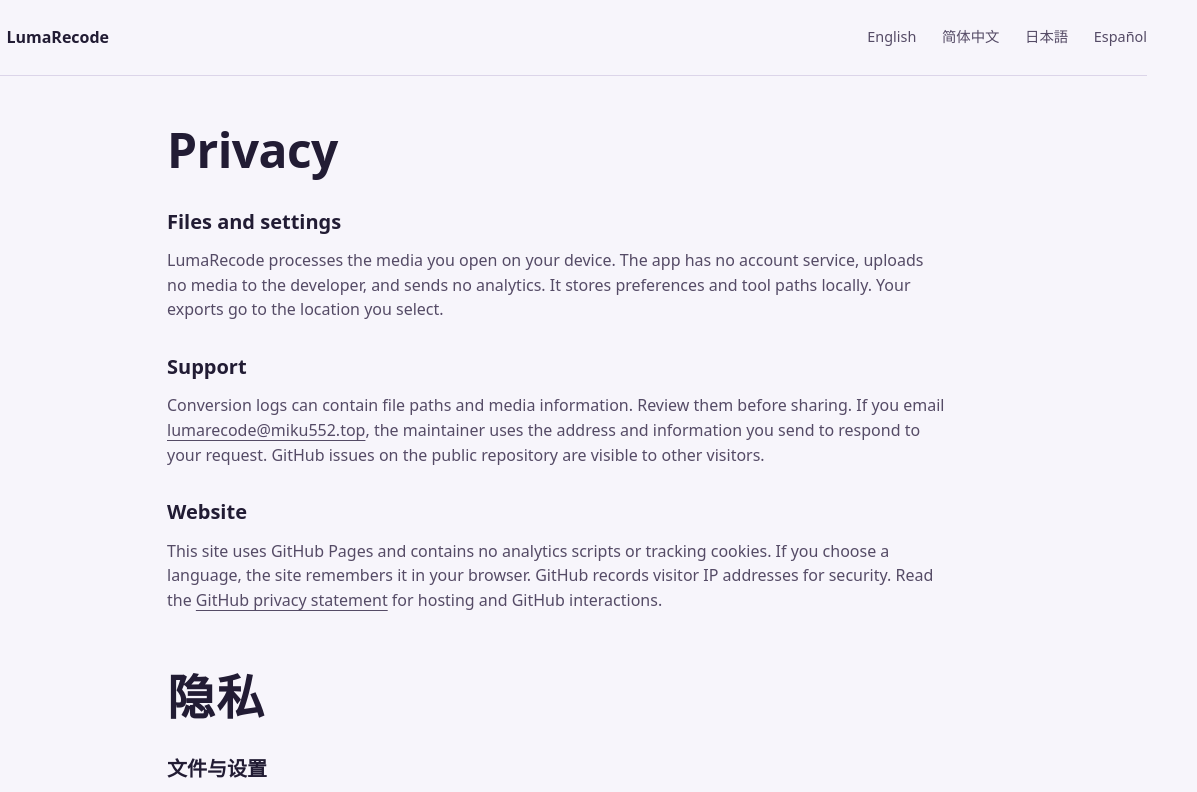
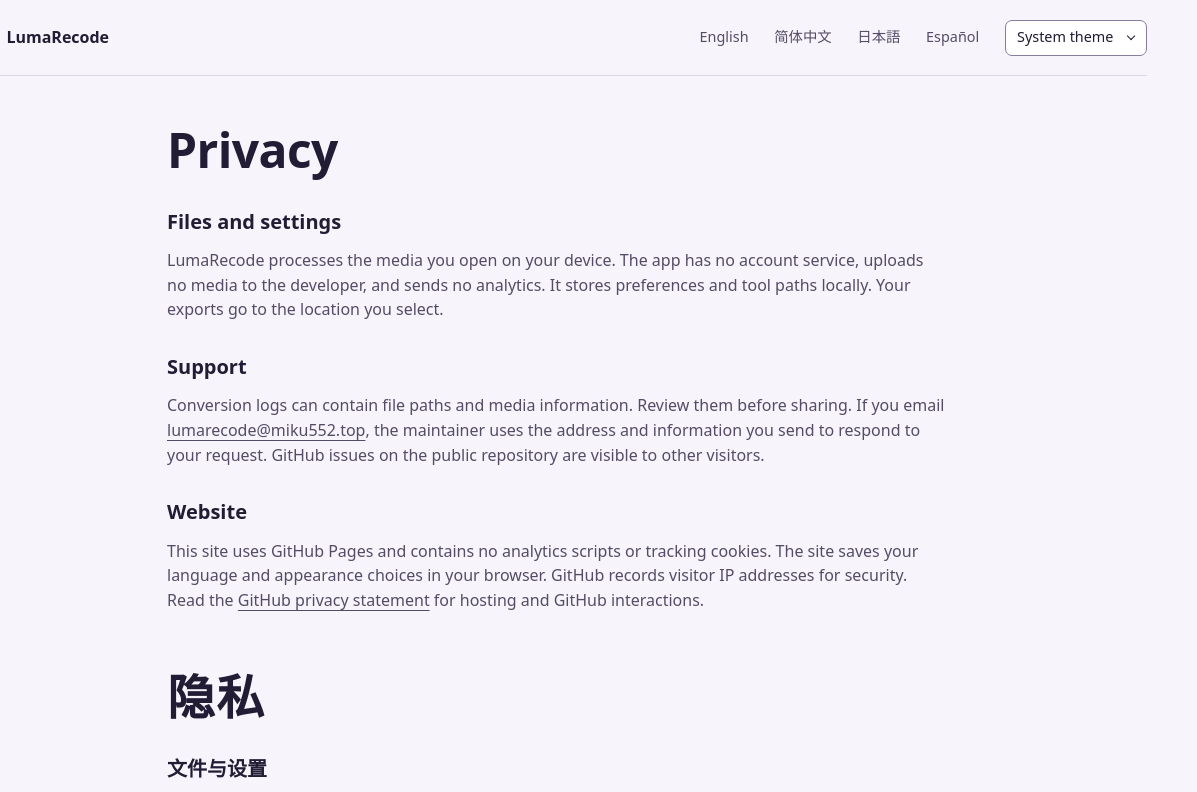
Before and after one commit to MIKU552/LumaRecode, a plain HTML site: page site/privacy.html in a window 1280 px wide. Shown: the top 792 px of the page, 83-1280 px from the left. Drawn offline with Linux system fonts and the light colour scheme.

Commit message:
Add a persistent system, light and dark theme selector
Co-authored-by: codex <197952311+codex@users.noreply.github.com>

```diff
--- /dev/null
+++ b/site/appearance.js
@@ -0,0 +1,43 @@
+(() => {
+  const storageKey = "lumarecode.appearance";
+  const systemMedia = "(prefers-color-scheme: light)";
+  const root = document.documentElement;
+  let appearance = "system";
+
+  try {
+    const saved = window.localStorage.getItem(storageKey);
+    if (saved === "light" || saved === "dark") {
+      appearance = saved;
+    }
+  } catch {
+    // The system preference remains usable when the browser blocks storage.
+  }
+  root.dataset.appearance = appearance;
+
+  window.addEventListener("DOMContentLoaded", () => {
+    const picker = document.querySelector(".theme-picker");
+    const select = picker.querySelector("select");
+    const sources = document.querySelectorAll("source[data-light-screenshot]");
+
+    function showAppearance() {
+      root.dataset.appearance = appearance;
+      select.value = appearance;
+      for (const source of sources) {
+        // Keep the native media query in System mode so images track live OS changes.
+        source.media = appearance === "light" ? "all" : appearance === "dark" ? "not all" : systemMedia;
+      }
+    }
+
+    showAppearance();
+    picker.hidden = false;
+    select.addEventListener("change", () => {
+      appearance = select.value;
+      showAppearance();
+      try {
+        window.localStorage.setItem(storageKey, appearance);
+      } catch {
+        // The chosen appearance still applies to this page.
+      }
+    });
+  });
+})();
--- a/site/privacy.html
+++ b/site/privacy.html
@@ -6,18 +6,28 @@
   <meta name="color-scheme" content="light dark">
   <link rel="canonical" href="https://lumarecode.miku552.top/privacy.html">
   <link rel="icon" href="assets/lumarecode.png" type="image/png">
+  <script src="appearance.js"></script>
   <link rel="stylesheet" href="style.css">
   <title>Privacy · LumaRecode</title>
 </head>
 <body>
   <header class="wrap topbar">
     <a class="brand" href="./"><img src="assets/lumarecode.png" width="29" height="29" alt="">LumaRecode</a>
+    <div class="site-nav">
       <nav aria-label="Language">
         <a href="#english">English</a>
         <a href="#zh" lang="zh-Hans">简体中文</a>
         <a href="#ja" lang="ja">日本語</a>
         <a href="#es" lang="es">Español</a>
       </nav>
+      <div class="theme-picker" hidden>
+        <select aria-label="Appearance">
+          <option value="system">System theme</option>
+          <option value="light">Light theme</option>
+          <option value="dark">Dark theme</option>
+        </select>
+      </div>
+    </div>
   </header>
   <main class="wrap policy">
     <section id="english" aria-labelledby="english-heading">
@@ -27,7 +37,7 @@
       <h2>Support</h2>
       <p>Conversion logs can contain file paths and media information. Review them before sharing. If you email <a href="mailto:lumarecode@miku552.top">lumarecode@miku552.top</a>, the maintainer uses the address and information you send to respond to your request. GitHub issues on the public repository are visible to other visitors.</p>
       <h2>Website</h2>
-      <p>This site uses GitHub Pages and contains no analytics scripts or tracking cookies. If you choose a language, the site remembers it in your browser. GitHub records visitor IP addresses for security. Read the <a href="https://docs.github.com/en/site-policy/privacy-policies/github-general-privacy-statement">GitHub privacy statement</a> for hosting and GitHub interactions.</p>
+      <p>This site uses GitHub Pages and contains no analytics scripts or tracking cookies. The site saves your language and appearance choices in your browser. GitHub records visitor IP addresses for security. Read the <a href="https://docs.github.com/en/site-policy/privacy-policies/github-general-privacy-statement">GitHub privacy statement</a> for hosting and GitHub interactions.</p>
     </section>
     <section id="zh" lang="zh-Hans" aria-labelledby="zh-heading">
       <h1 id="zh-heading">隐私</h1>
@@ -36,7 +46,7 @@
       <h2>问题反馈</h2>
       <p>转换日志可能包含文件路径和素材信息，分享前请先检查。你向 <a href="mailto:lumarecode@miku552.top">lumarecode@miku552.top</a> 发邮件时，维护者使用你的地址和邮件内容回复问题。公开仓库中的 GitHub Issue 可被其他访客看到。</p>
       <h2>项目网站</h2>
-      <p>网站托管于 GitHub Pages，没有统计脚本或追踪 Cookie。手动选择的语言保存在你的浏览器中。GitHub 出于安全目的记录访客的 IP 地址。网站托管及 GitHub 交互详情见 <a href="https://docs.github.com/en/site-policy/privacy-policies/github-general-privacy-statement">GitHub 隐私声明（英文）</a>。</p>
+      <p>网站托管于 GitHub Pages，没有统计脚本或追踪 Cookie。手动选择的语言和外观保存在你的浏览器中。GitHub 出于安全目的记录访客的 IP 地址。网站托管及 GitHub 交互详情见 <a href="https://docs.github.com/en/site-policy/privacy-policies/github-general-privacy-statement">GitHub 隐私声明（英文）</a>。</p>
     </section>
     <section id="ja" lang="ja" aria-labelledby="ja-heading">
       <h1 id="ja-heading">プライバシー</h1>
@@ -45,7 +55,7 @@
       <h2>お問い合わせ</h2>
       <p>変換ログにファイルパスや素材の情報が含まれることがあります。共有する前に内容を確認してください。<a href="mailto:lumarecode@miku552.top">lumarecode@miku552.top</a> へのお問い合わせでは、返信に必要な範囲でメールアドレスと送信内容を使用します。公開リポジトリの GitHub Issues は他の利用者も閲覧できます。</p>
       <h2>ウェブサイト</h2>
-      <p>このサイトは GitHub Pages を利用し、アクセス解析スクリプトやトラッキング Cookie を使用しません。手動で選んだ言語はブラウザーに保存されます。GitHub はセキュリティのためにアクセス元の IP アドレスを記録します。詳細は <a href="https://docs.github.com/ja/site-policy/privacy-policies/github-general-privacy-statement">GitHub のプライバシーステートメント</a>をご覧ください。</p>
+      <p>このサイトは GitHub Pages を利用し、アクセス解析スクリプトやトラッキング Cookie を使用しません。手動で選んだ言語と外観はブラウザーに保存されます。GitHub はセキュリティのためにアクセス元の IP アドレスを記録します。詳細は <a href="https://docs.github.com/ja/site-policy/privacy-policies/github-general-privacy-statement">GitHub のプライバシーステートメント</a>をご覧ください。</p>
     </section>
     <section id="es" lang="es" aria-labelledby="es-heading">
       <h1 id="es-heading">Privacidad</h1>
@@ -54,7 +64,7 @@
       <h2>Contacto</h2>
       <p>Los registros de conversión pueden contener rutas de archivos e información del material. Revísalos antes de compartirlos. Si escribes a <a href="mailto:lumarecode@miku552.top">lumarecode@miku552.top</a>, el responsable del proyecto usa tu dirección y la información que envíes para responder. Las incidencias de GitHub en el repositorio público son visibles para otras personas.</p>
       <h2>Sitio web</h2>
-      <p>El sitio usa GitHub Pages y no usa scripts de análisis ni cookies de seguimiento. La selección manual de idioma se guarda en tu navegador. GitHub registra las direcciones IP de los visitantes por motivos de seguridad. Consulta la <a href="https://docs.github.com/es/site-policy/privacy-policies/github-general-privacy-statement">declaración de privacidad de GitHub</a> para conocer los detalles del alojamiento y las interacciones en GitHub.</p>
+      <p>El sitio usa GitHub Pages y no usa scripts de análisis ni cookies de seguimiento. Tus elecciones de idioma y apariencia se guardan en tu navegador. GitHub registra las direcciones IP de los visitantes por motivos de seguridad. Consulta la <a href="https://docs.github.com/es/site-policy/privacy-policies/github-general-privacy-statement">declaración de privacidad de GitHub</a> para conocer los detalles del alojamiento y las interacciones en GitHub.</p>
     </section>
   </main>
 </body>
--- a/site/style.css
+++ b/site/style.css
@@ -1,45 +1,30 @@
 :root {
-  color-scheme: dark;
+  color-scheme: light dark;
   font-family: system-ui, "Segoe UI", sans-serif;
   color: var(--text);
-  background: #101017;
-  --text: #f7f5ff;
-  --muted: #b7b4c9;
-  --line: #2c293b;
-  --accent: #d1c2fb;
-  --panel: #191823;
-  --button-border: #494359;
-  --button-hover: #252233;
-  --button-hover-border: #82749d;
-  --filled-text: #201733;
-  --filled-hover: #e4d9ff;
-  --image-border: #454158;
-  --hero-shadow: 0 18px 68px #030208b0, 0 0 86px #51459832;
+  background: light-dark(#f7f5fb, #101017);
+  --text: light-dark(#221c34, #f7f5ff);
+  --muted: light-dark(#554b66, #b7b4c9);
+  --line: light-dark(#dcd5e9, #2c293b);
+  --accent: light-dark(#4935aa, #d1c2fb);
+  --panel: light-dark(#fff, #191823);
+  --button-border: light-dark(#887ca3, #494359);
+  --button-hover: light-dark(#eee9f8, #252233);
+  --button-hover-border: light-dark(#695b88, #82749d);
+  --filled-text: light-dark(#fff, #201733);
+  --filled-hover: light-dark(#382682, #e4d9ff);
+  --image-border: light-dark(#cfc6e0, #454158);
+  --image-shadow: light-dark(#3c25501f, #030208b0);
+  --image-glow: light-dark(#7861b415, #51459832);
 }
 
-@media (prefers-color-scheme: light) {
-  :root {
-    color-scheme: light;
-    background: #f7f5fb;
-    --text: #221c34;
-    --muted: #554b66;
-    --line: #dcd5e9;
-    --accent: #4935aa;
-    --panel: #fff;
-    --button-border: #887ca3;
-    --button-hover: #eee9f8;
-    --button-hover-border: #695b88;
-    --filled-text: #fff;
-    --filled-hover: #382682;
-    --image-border: #cfc6e0;
-    --hero-shadow: 0 18px 58px #3c25501f, 0 0 68px #7861b415;
-  }
-}
+:root[data-appearance="light"] { color-scheme: light; }
+:root[data-appearance="dark"] { color-scheme: dark; }
 
 *, *::before, *::after { box-sizing: border-box; }
 body { margin: 0; line-height: 1.55; }
 a { color: inherit; text-underline-offset: .22em; }
-a:focus-visible { outline: 2px solid var(--accent); outline-offset: 5px; }
+a:focus-visible, .theme-picker select:focus-visible { outline: 2px solid var(--accent); outline-offset: 5px; }
 img { display: block; max-width: 100%; height: auto; }
 figure, h1, h2, h3, p { margin: 0; }
 .wrap { width: min(1180px, calc(100% - 64px)); margin-inline: auto; }
@@ -63,6 +48,33 @@ nav a:hover { color: var(--text); text-decoration: underline; }
 .locale-nav { border-inline-start: 1px solid var(--line); padding-inline-start: 1.25rem; gap: .15rem .85rem; }
 .locale-nav a { display: inline-flex; min-height: 36px; align-items: center; }
 .locale-nav [aria-current="page"] { color: var(--accent); text-decoration: underline; }
+.theme-picker { display: inline-flex; position: relative; }
+.theme-picker[hidden] { display: none; }
+.theme-picker select {
+  appearance: none;
+  min-height: 36px;
+  padding: .28rem 2rem .28rem .7rem;
+  border: 1px solid var(--button-border);
+  border-radius: 7px;
+  background: var(--panel);
+  color: var(--text);
+  font: inherit;
+  font-size: .9rem;
+  cursor: pointer;
+}
+.theme-picker select:hover { background: var(--button-hover); border-color: var(--button-hover-border); }
+.theme-picker::after {
+  content: "";
+  position: absolute;
+  top: calc(50% - .28rem);
+  right: .8rem;
+  width: .38rem;
+  height: .38rem;
+  border-right: 1px solid;
+  border-bottom: 1px solid;
+  transform: rotate(45deg);
+  pointer-events: none;
+}
 
 .hero {
   display: grid;
@@ -105,7 +117,7 @@ p, figcaption { color: var(--muted); }
   border: 1px solid var(--image-border);
   border-radius: 12px;
 }
-.hero-shot img { box-shadow: var(--hero-shadow); }
+.hero-shot img { box-shadow: 0 18px 68px var(--image-shadow), 0 0 86px var(--image-glow); }
 figcaption { margin-top: .65rem; text-align: center; font-size: .8rem; }
 
 .workflow {
```
Also changed, not shown: site/es/index.html (+10 -2 lines), site/index.html (+10 -2 lines), site/ja/index.html (+10 -2 lines), site/zh/index.html (+10 -2 lines). Lines whose indentation alone changed are shown as unchanged.
